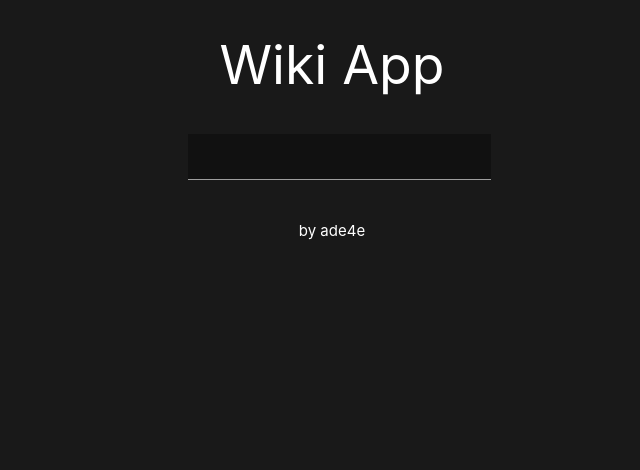
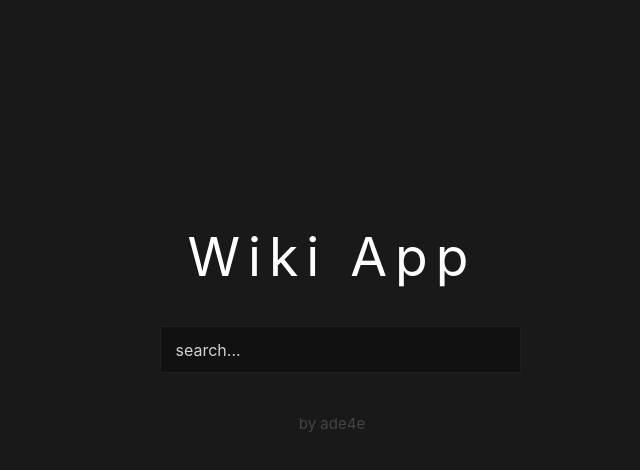
Before and after one commit to ade4e/Wiki-Search-Bar, a website: page index.html in a window 1280 px wide. Shown: the whole page, without its empty margins (308-948 px from the left). Drawn offline with nearby package versions, Linux system fonts and the light colour scheme.

Commit message:
fix css postion & animation

```diff
--- a/css/style.css
+++ b/css/style.css
@@ -11,9 +11,14 @@ body {
 h2 {
    text-align: center;
    margin-bottom: 40px;
+   letter-spacing: 8px;
 }
 
-.container {}
+.container {
+   padding-top: 15%;
+   -webkit-transition: all 600ms cubic-bezier(0.215, 0.61, 0.355, 1);
+   transition: all 600ms cubic-bezier(0.215, 0.61, 0.355, 1);
+}
 
 .bor {
    border: 1px solid white;
@@ -22,11 +27,16 @@ h2 {
 #search {
    background-color: #111111;
    color: #fff;
-   width: 50%;
-   margin-left: 25%;
+   width: 60%;
+   margin-left: 20%;
+   border: 1px solid #1f1f1f;
+   transition-property: width, margin-left;
+   transition-duration: 0.8s;
+   transition-timing-function: ease;
    -webkit-transition-property: width, margin-left;
    -webkit-transition-duration: 0.8s;
    -webkit-transition-timing-function: ease;
+   -webkit-appearance: none;
 }
 
 #search:focus {
@@ -40,26 +50,26 @@ h2 {
    cursor: pointer;
    position: relative;
    margin-top: 7px;
-   margin-right: 15%;
+   margin-right: 12%;
 }
 
 a {
    color: #fff;
+   display: block;
 }
 
 .result {
    padding: 0.6rem 0.6rem 0.6rem 0.8rem;
+   transition-property: background;
+   transition-duration: 0.4s;
+   transition-timing-function: ease;
    -webkit-transition-property: background;
    -webkit-transition-duration: 0.4s;
    -webkit-transition-timing-function: ease;
 }
 
-a {
-   display: block;
-}
-
 a:nth-child(even) {
-   background: #212121;
+   background: #1f1f1f;
 }
 
 .result:hover {
@@ -69,10 +79,18 @@ a:nth-child(even) {
 footer {
    text-align: center;
    margin-top: 40px;
+   color: #444;
 }
 
-footer>a {
+footer a {
    display: inline;
+   color: #444;
+   transition: 0.2s ease-in-out;
+}
+footer a:hover {
+   display: inline;
+   color: #888;
+   letter-spacing: 2px;
 }
 
 input {
--- a/index.html
+++ b/index.html
@@ -14,12 +14,12 @@
    <div class="container">
 
       <div class="row">
-         <div class="col m8 s12 offset-m2">
+         <main class="col m8 s12 offset-m2">
             <h2>Wiki App</h2>
             <form onSubmit="return false;">
                <div class="input-field">
 
-                  <input id="search" type="search" required>
+                  <input id="search" type="search" placeholder="search..." required>
 
                   <i class="material-icons icon-search" id="icon-search">search</i>
                </div>
@@ -30,7 +30,7 @@
                by <a href="https://github.com/ade4e" target="_blank">ade4e</a>
 
             </footer>
-         </div>
+         </main>
       </div>
 
    </div>
--- a/js/index.js
+++ b/js/index.js
@@ -15,8 +15,7 @@ $("document").ready(function () {
 
     $.ajax({
       url:
-        "https://en.wikipedia.org/w/api.php?action=query&format=json&prop=info&list=search&inprop=url&srsearch=" +
-        keyword,
+        "https://en.wikipedia.org/w/api.php?action=query&format=json&prop=info&list=search&inprop=url&srsearch=" + keyword,
       dataType: "jsonp",
       type: "POST",
       success: function (response) {
@@ -41,6 +40,7 @@ $("document").ready(function () {
               "</a>"
             );
           }
+          $(".container").css("padding-top", "0");
         }
       },
 
```
Also changed, not shown: package.json (added, +22 -0 lines), 2 other files.
